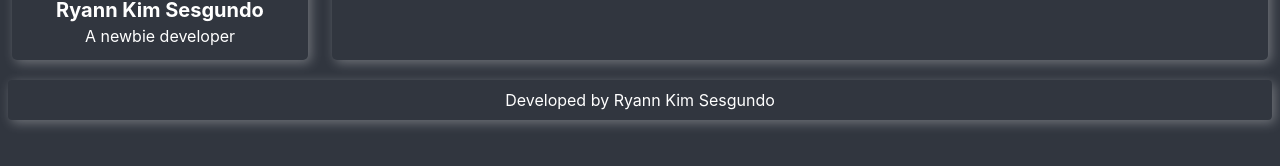
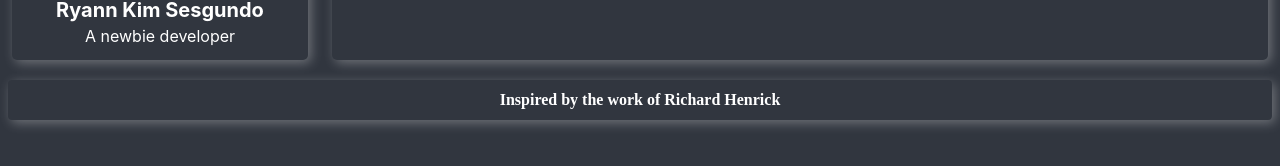
Before and after one commit to RyannKim327/ryannkim327.github.io, a React (Create React App) app: page / in a window 1280 px wide. Shown: the part 188-354 px from the top of the page. Built offline with nearby package versions, Linux system fonts and the light colour scheme.

Commit message:
08-10-24 03:13

```diff
--- a/src/components/footer.tsx
+++ b/src/components/footer.tsx
@@ -1,9 +1,32 @@
+import { useEffect, useState } from "react"
 
 
 const Footer = () => {
+
+  // INFO: Initiation for shifting credits
+  const [ credits, setCredits ] = useState("Developed by Ryann Kim Sesgundo")
+  const [ toggle, setToggle ] = useState(true)
+
+  // INFO: This is to create an interval for toggle to change every 3 seconds
+  useEffect(() => {
+    const interval = setInterval(() => {
+      setToggle(prevToggle => !prevToggle)
+    }, 3000)
+    return () => clearInterval(interval)
+  }, [])
+
+  // INFO: This is to create an effect to make changes of credits every 3 seconds
+  useEffect(() => {
+    if(toggle){
+      setCredits("Developed by Ryann Kim Sesgundo")
+    }else{
+      setCredits("Inspired by the work of Richard Henrick")
+    }
+  }, [toggle])
+
   return (
-    <div className="footer custom-shadow rounded w-auto text-center m-2 p-2">
-      <h3>Developed by Ryann Kim Sesgundo</h3>
+    <div className="footer custom-shadow roboto-slab rounded w-auto text-center m-2 p-2">
+      <h3>{credits}</h3>
     </div>
   )
 }
--- a/src/components/header.tsx
+++ b/src/components/header.tsx
@@ -1,6 +1,7 @@
 import { Link } from 'react-router-dom'
 
 const Header = () => {
+  // TODO: To create a header inside of the right view
   return (
     <div className="p-2 flex justify-between select-none">
       <h3 className="text-2xl spartan pl-4">{(document.title) ?? "I am RyannKim327"}</h3>
--- a/src/components/index.tsx
+++ b/src/components/index.tsx
@@ -3,6 +3,7 @@
 import Right from './right'
 
 const Index = () => {
+  // TODO: To create a compilled components
   document.title = "I am Ryann Kim Sesgundo"
   return (
     <div
```
